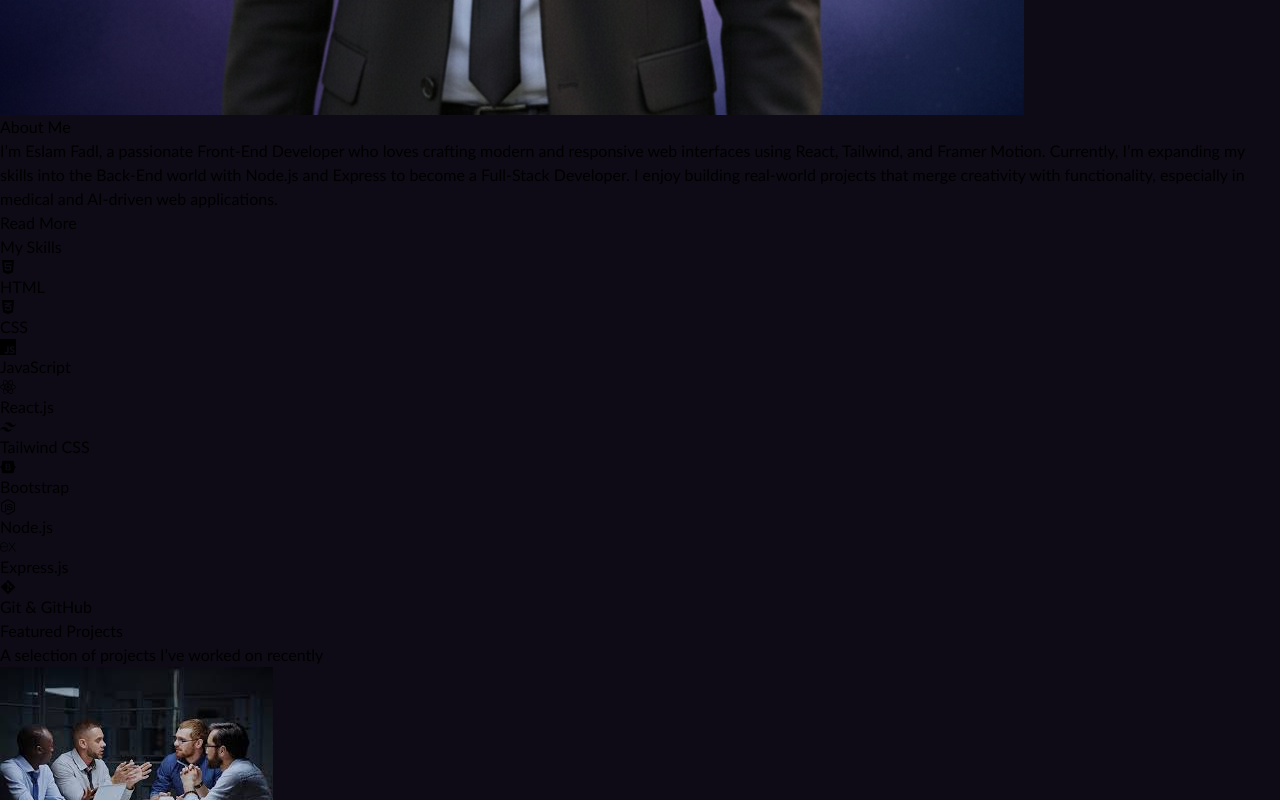
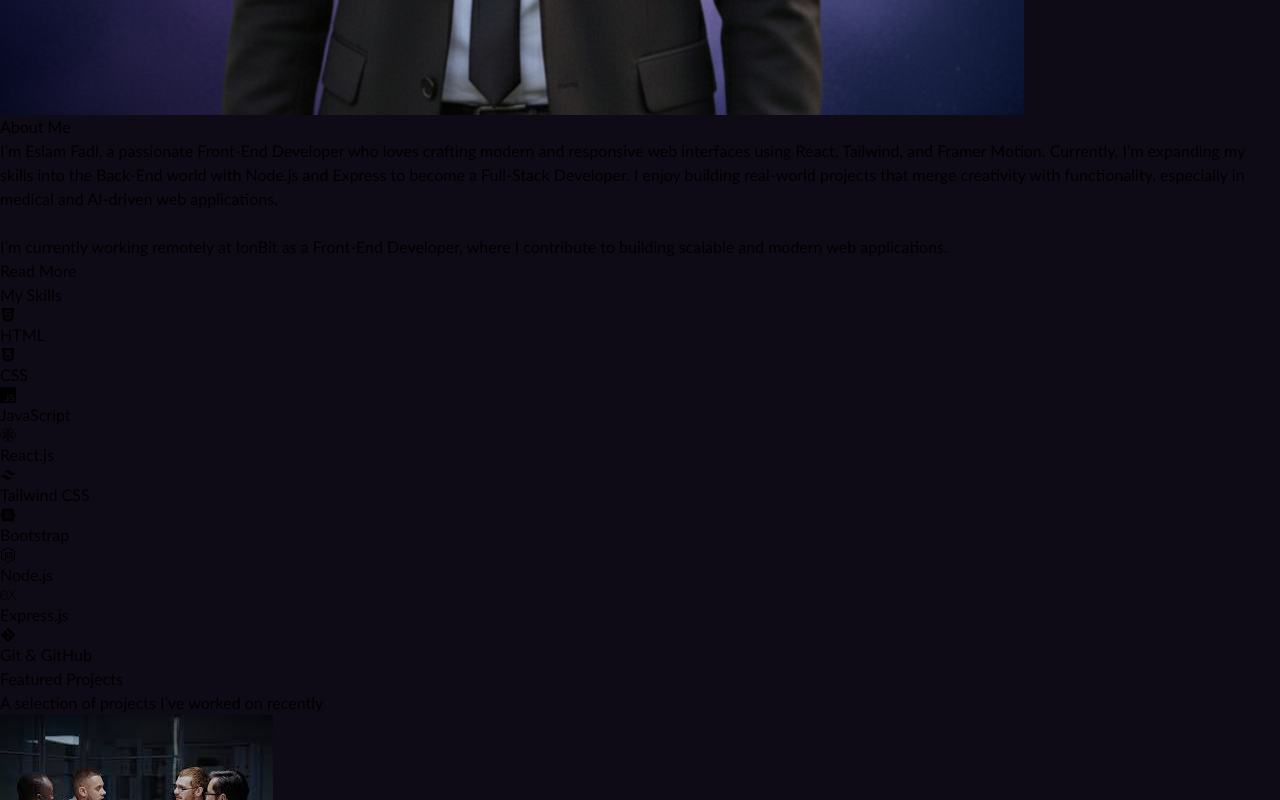
Before and after one commit to eslam1fadl/Eslam_portfoiolio, a React (Vite) app: page / in a window 1280 px wide. Shown: the part 960-1760 px from the top of the page. Built offline with nearby package versions, Linux system fonts and the light colour scheme.

Commit message:
update portfolio

```diff
--- a/src/components/about/Experience.jsx
+++ b/src/components/about/Experience.jsx
@@ -33,6 +33,17 @@ const experiences = [
       a professional development team to contribute my skills, grow technically, and collaborate
       on innovative projects.`,
   },
+  {
+  role: "Frontend Developer",
+  company: "IonBit (Remote)",
+  duration: "2026 - Present",
+  description: `
+    I am currently working remotely at IonBit as a Front-End Developer,
+    where I contribute to building modern, scalable, and responsive web applications
+    using React, Tailwind CSS, and modern JavaScript practices.
+    I collaborate with the team to deliver high-quality UI/UX experiences and optimize performance across projects.
+  `,
+},
 ];
 
 const Experience = () => {
--- a/src/components/home/About.jsx
+++ b/src/components/home/About.jsx
@@ -43,6 +43,10 @@ const About = () => {
             to become a <span className="text-[#3B82F6] font-semibold">Full-Stack Developer</span>.
             I enjoy building real-world projects that merge creativity with functionality,
             especially in medical and AI-driven web applications.
+            <br /><br />
+            I’m currently working remotely at
+            <span className="text-[#FFB347] font-semibold"> IonBit</span> as a Front-End Developer,
+            where I contribute to building scalable and modern web applications.
           </p>
 
           <motion.div
```
